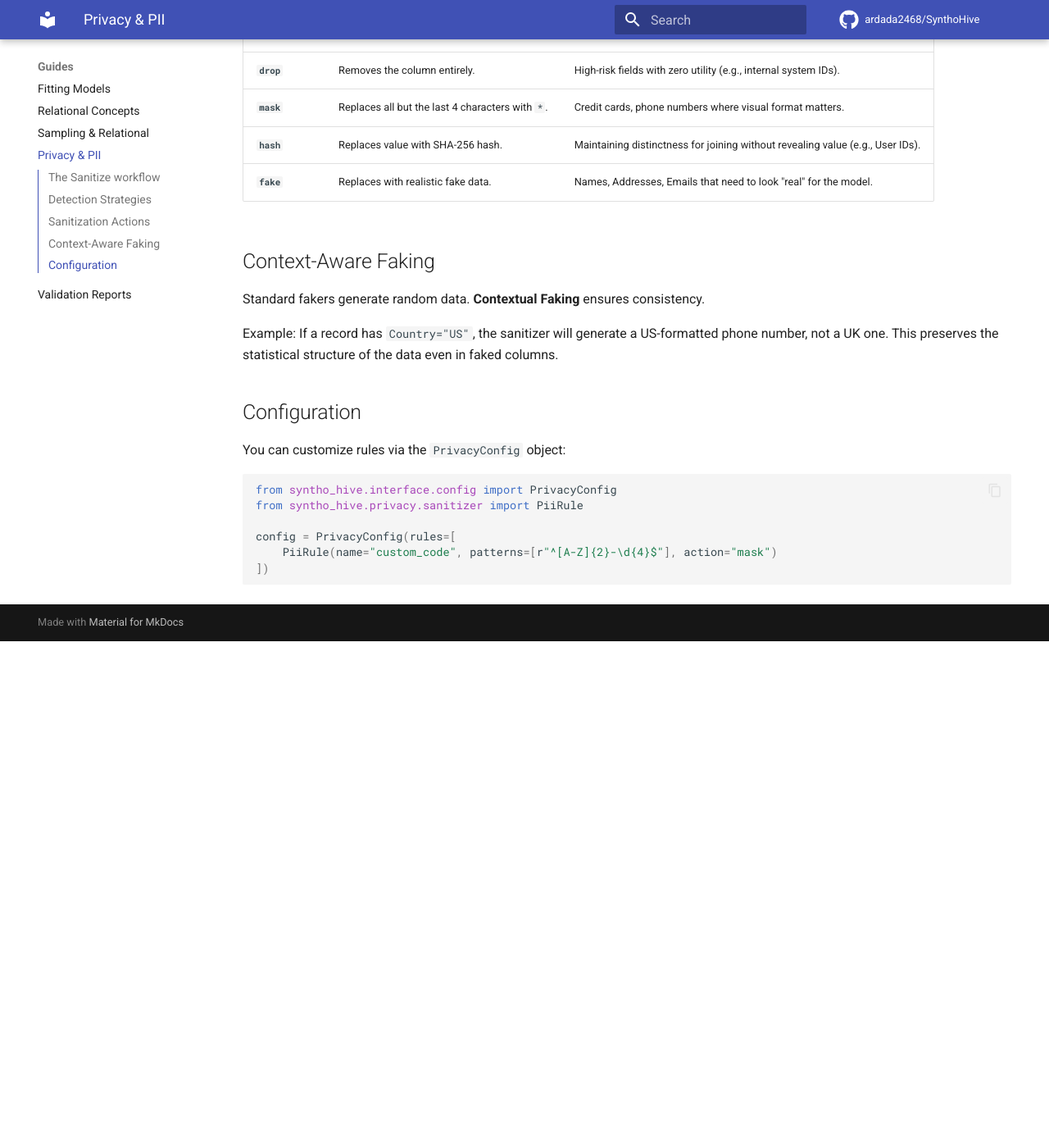
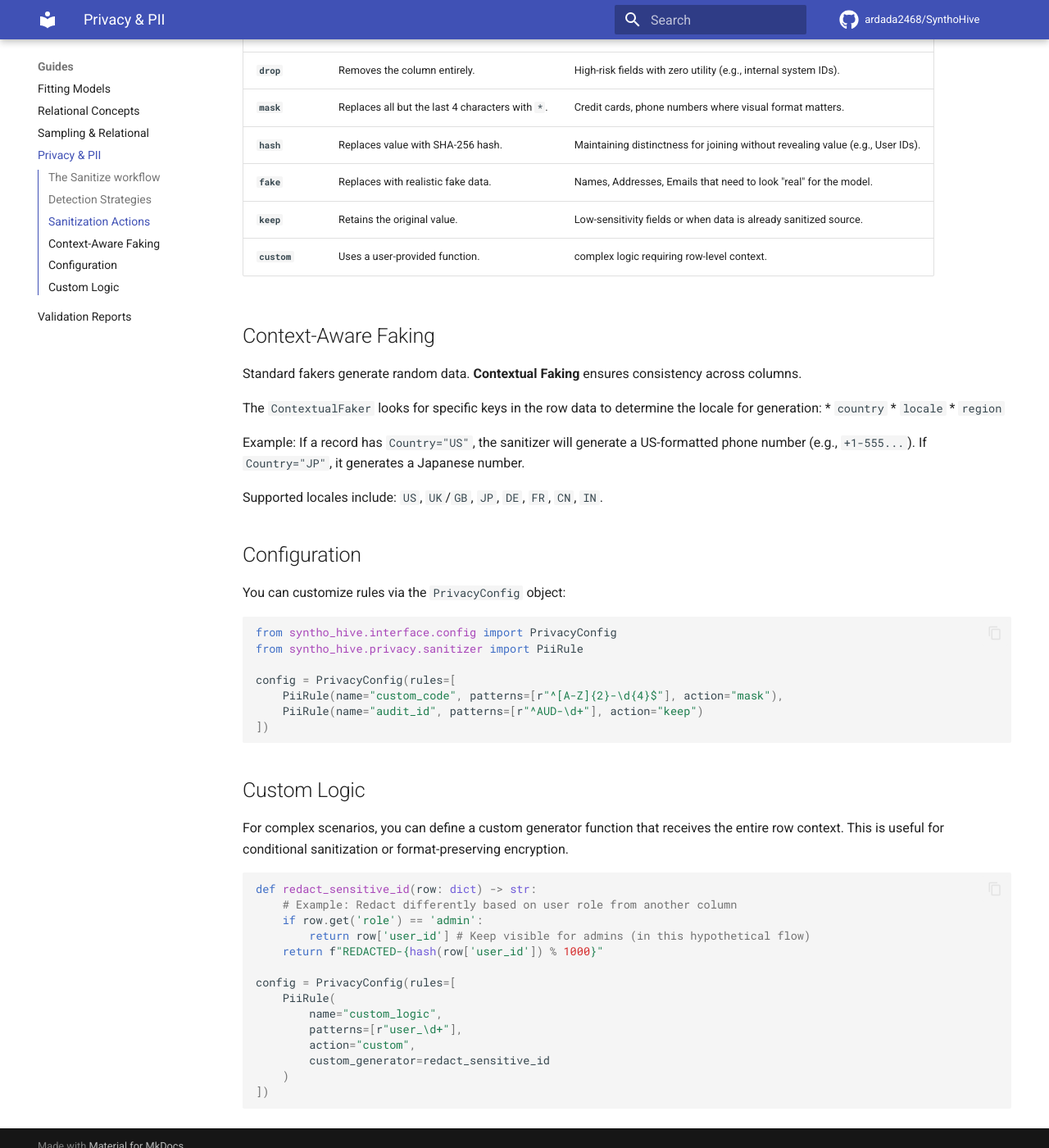
Before and after one commit to ardada2468/SynthoHive, an MkDocs documentation site: the page built from docs/guides/privacy.md, in a window 1280 px wide and 1400 px high, scrolled down 871 px. Shown: the whole window at 82% size. Built offline with MkDocs 1.6.1 and Material for MkDocs 9.7.7, drawn with Linux system fonts in a browser that asks for light colours; comment, search, counter and statistics services are not loaded; before the commit the page ends 1653 px from its top, so only the background shows below that; some of the changed text lies outside the part shown.

Commit message:
feat: Add a Databricks model, update privacy documentation, and regenerate demo outputs.

````diff
--- a/docs/guides/privacy.md
+++ b/docs/guides/privacy.md
@@ -35,12 +35,21 @@ Once PII is detected (or manually configured), you can apply one of several acti
 | **`mask`** | Replaces all but the last 4 characters with `*`. | Credit cards, phone numbers where visual format matters. |
 | **`hash`** | Replaces value with SHA-256 hash. | Maintaining distinctness for joining without revealing value (e.g., User IDs). |
 | **`fake`** | Replaces with realistic fake data. | Names, Addresses, Emails that need to look "real" for the model. |
+| **`keep`** | Retains the original value. | Low-sensitivity fields or when data is already sanitized source. |
+| **`custom`** | Uses a user-provided function. | complex logic requiring row-level context. |
 
 ## Context-Aware Faking
 
-Standard fakers generate random data. **Contextual Faking** ensures consistency.
+Standard fakers generate random data. **Contextual Faking** ensures consistency across columns.
 
-Example: If a record has `Country="US"`, the sanitizer will generate a US-formatted phone number, not a UK one. This preserves the statistical structure of the data even in faked columns.
+The `ContextualFaker` looks for specific keys in the row data to determine the locale for generation:
+*   `country`
+*   `locale`
+*   `region`
+
+Example: If a record has `Country="US"`, the sanitizer will generate a US-formatted phone number (e.g., `+1-555...`). If `Country="JP"`, it generates a Japanese number.
+
+Supported locales include: `US`, `UK`/`GB`, `JP`, `DE`, `FR`, `CN`, `IN`.
 
 ## Configuration
 
@@ -51,6 +60,28 @@ from syntho_hive.interface.config import PrivacyConfig
 from syntho_hive.privacy.sanitizer import PiiRule
 
 config = PrivacyConfig(rules=[
-    PiiRule(name="custom_code", patterns=[r"^[A-Z]{2}-\d{4}$"], action="mask")
+    PiiRule(name="custom_code", patterns=[r"^[A-Z]{2}-\d{4}$"], action="mask"),
+    PiiRule(name="audit_id", patterns=[r"^AUD-\d+"], action="keep")
 ])
 ```
+
+## Custom Logic
+
+For complex scenarios, you can define a custom generator function that receives the entire row context. This is useful for conditional sanitization or format-preserving encryption.
+
+```python
+def redact_sensitive_id(row: dict) -> str:
+    # Example: Redact differently based on user role from another column
+    if row.get('role') == 'admin':
+        return row['user_id'] # Keep visible for admins (in this hypothetical flow)
+    return f"REDACTED-{hash(row['user_id']) % 1000}"
+
+config = PrivacyConfig(rules=[
+    PiiRule(
+        name="custom_logic",
+        patterns=[r"user_\d+"],
+        action="custom",
+        custom_generator=redact_sensitive_id
+    )
+])
+```
````
Also changed, not shown: other parts of docs/guides/privacy.md (+1 -1 lines), 1 other file.
